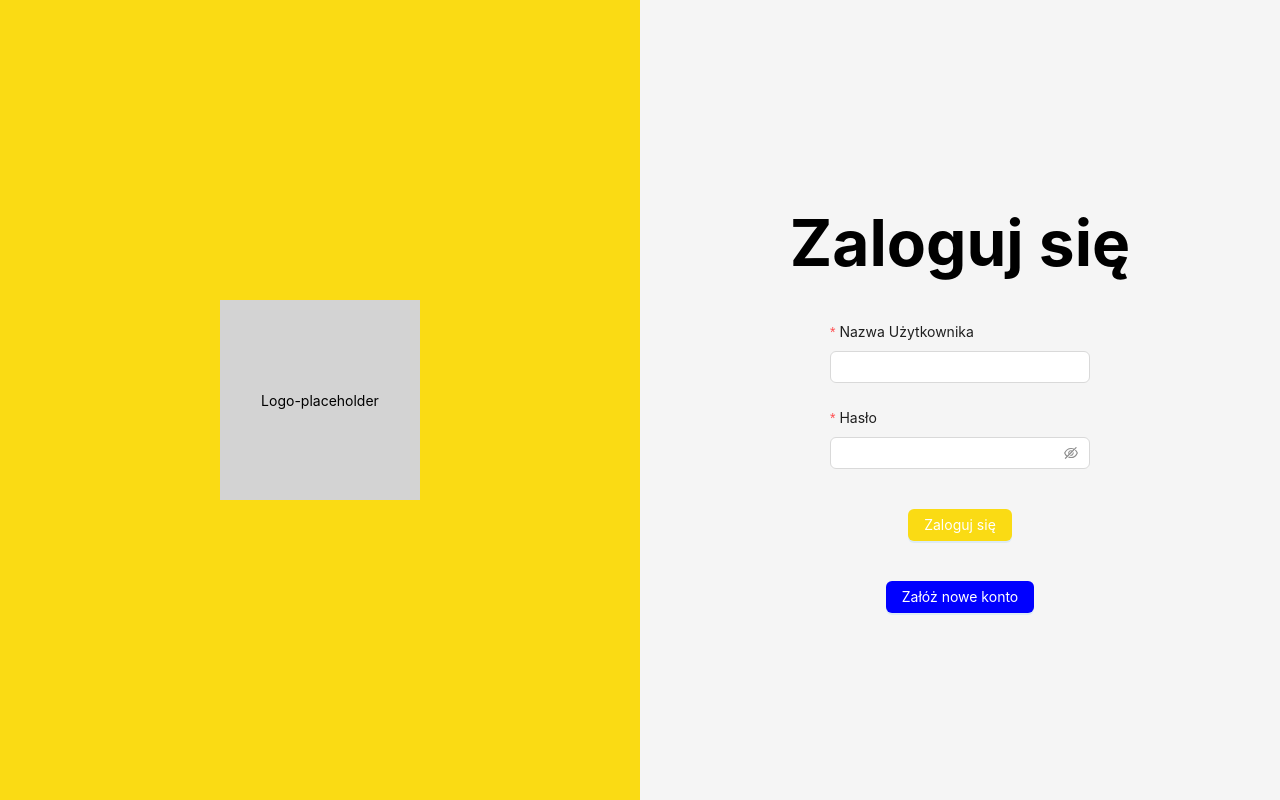
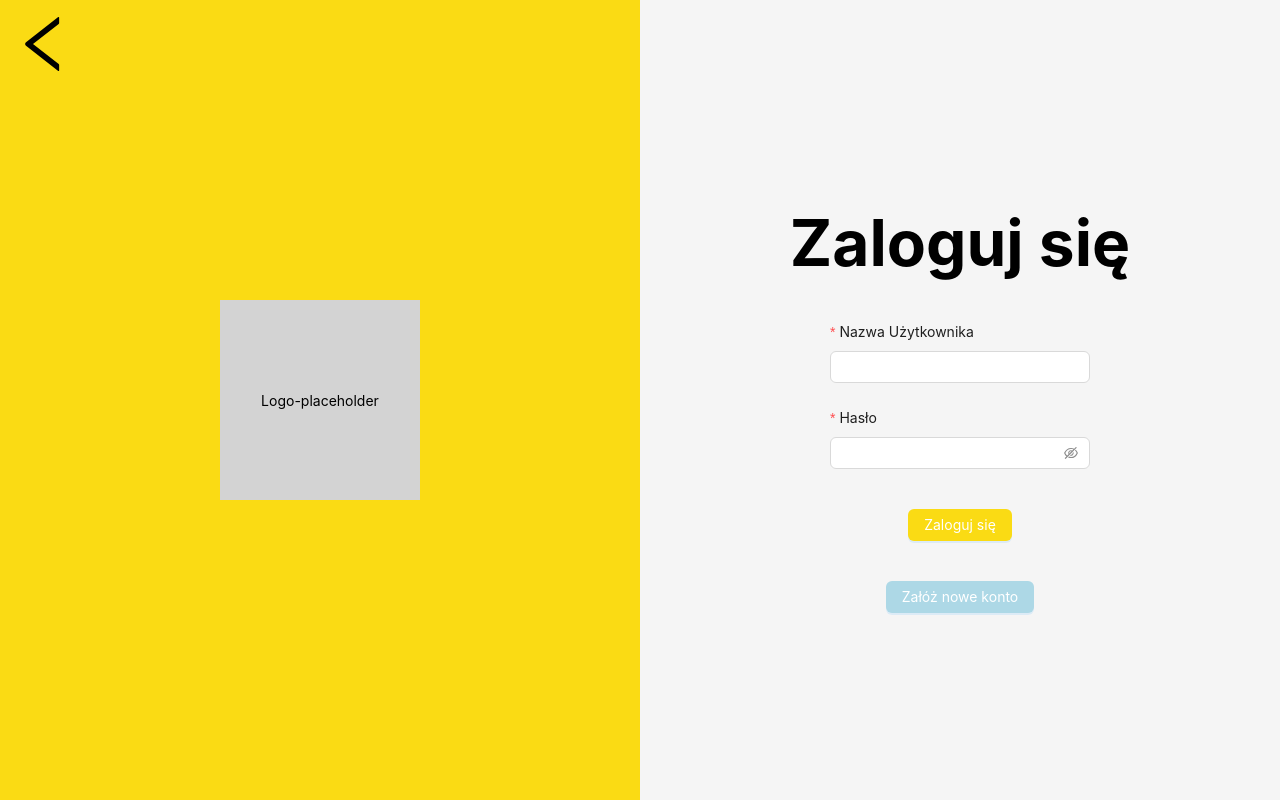
Before and after one commit to Jacob898/Quizzler, a React (Vite) app in the folder Frontend/: page /login in a window 1280 px wide. Built offline with nearby package versions, Linux system fonts and the light colour scheme.

Commit message:
Added arrow to login and register

```diff
--- a/Frontend/src/pages/LoginAndRegister/LoginPage.module.css
+++ b/Frontend/src/pages/LoginAndRegister/LoginPage.module.css
@@ -53,9 +53,22 @@
 
 .registerButton {
     margin-top: 2vh;
-    background-color: blue;
+    background-color: lightblue;
 }
 
 .registerButton:hover {
     background-color: darkgreen;
 }
+
+.routeBackIcon {
+    font-size: 8vh;
+    cursor: pointer;
+    position: absolute;
+    top: 1.5vh;
+    left: 1.5vh;
+    color: black;
+}
+
+.routeBackIcon:hover {
+    color: lightgray;
+}
--- a/Frontend/src/pages/LoginAndRegister/LoginPage.tsx
+++ b/Frontend/src/pages/LoginAndRegister/LoginPage.tsx
@@ -1,14 +1,21 @@
 import {Button, Form, Input, Layout} from "antd";
 
 import styles from './LoginPage.module.css'
-import {Link} from "react-router-dom";
+import {Link, useNavigate} from "react-router-dom";
+import {LeftOutlined} from "@ant-design/icons";
 
 const LoginPage = () => {
+    const navigate = useNavigate();
+
+    const handleClickToHomePage = () => {
+        navigate("/");
+    }
+
     return (
     <Layout>
-
     <div className={styles.loginPage} >
         <div className={styles.logoSection}>
+            <LeftOutlined className={styles.routeBackIcon} onClick={handleClickToHomePage} />
             <div className={styles.logo}>Logo-placeholder</div>
         </div>
 
--- a/Frontend/src/pages/LoginAndRegister/RegisterPage.tsx
+++ b/Frontend/src/pages/LoginAndRegister/RegisterPage.tsx
@@ -1,13 +1,22 @@
 import {Button, Form, Input, Layout} from "antd";
 
 import styles from './LoginPage.module.css'
+import {useNavigate} from "react-router-dom";
+import {LeftOutlined} from "@ant-design/icons";
 
 const RegisterPage = () => {
+    const navigate = useNavigate();
+
+    const handleClickToHomePage = () => {
+        navigate("/");
+    }
+
     return (
         <Layout>
 
             <div className={styles.loginPage} >
                 <div className={styles.logoSection}>
+                    <LeftOutlined className={styles.routeBackIcon} onClick={handleClickToHomePage} />
                     <div className={styles.logo}>Logo-placeholder</div>
                 </div>
 
```
